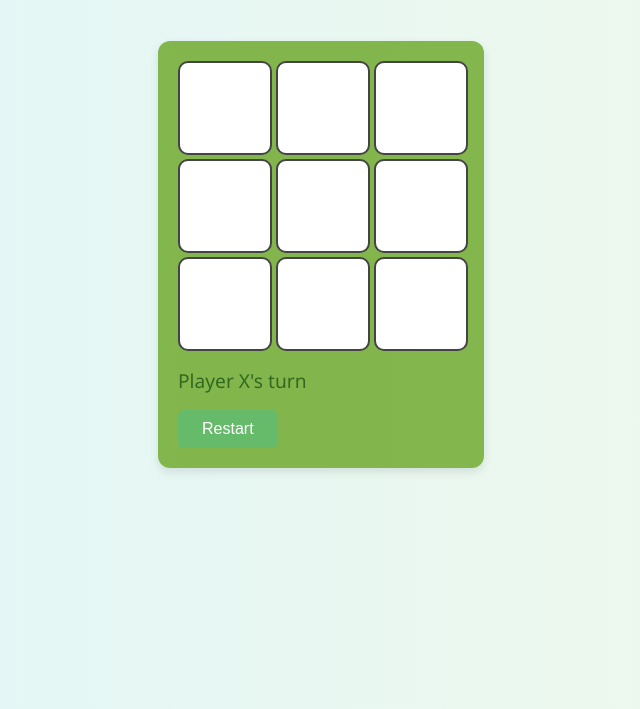
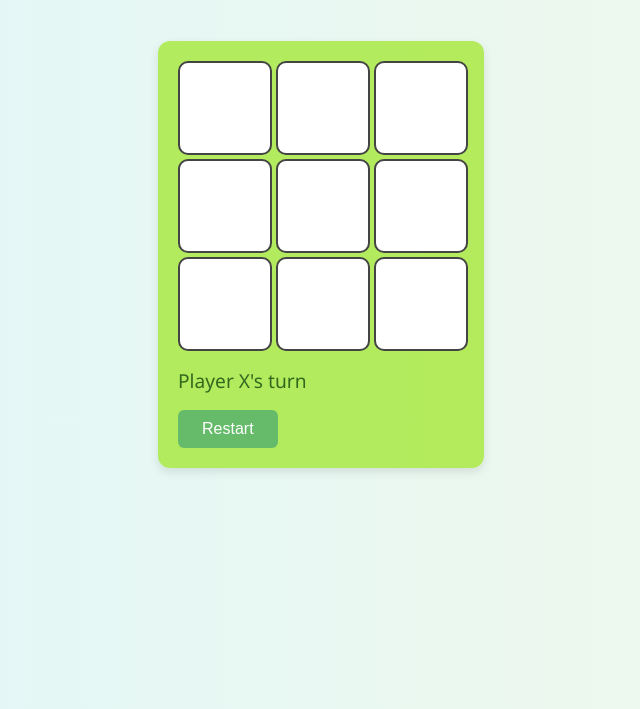
Before and after one commit to Mundane-Editorial/Better_DevOps_Assignment, a website: page public/index.html in a window 1280 px wide. Shown: the part 91-800 px from the top of the page, without its empty margins (319-959 px from the left). Drawn offline with Linux system fonts and the light colour scheme.

Commit message:
code update

```diff
--- a/public/style.css
+++ b/public/style.css
@@ -18,7 +18,7 @@ h1 {
 #game {
   margin-top: 20px;
   padding: 20px;
-  background: #6aa725cc;
+  background: #a5e939cc;
   border-radius: 12px;
   box-shadow: 0 4px 10px rgba(0, 0, 0, 0.1);
 }
```
